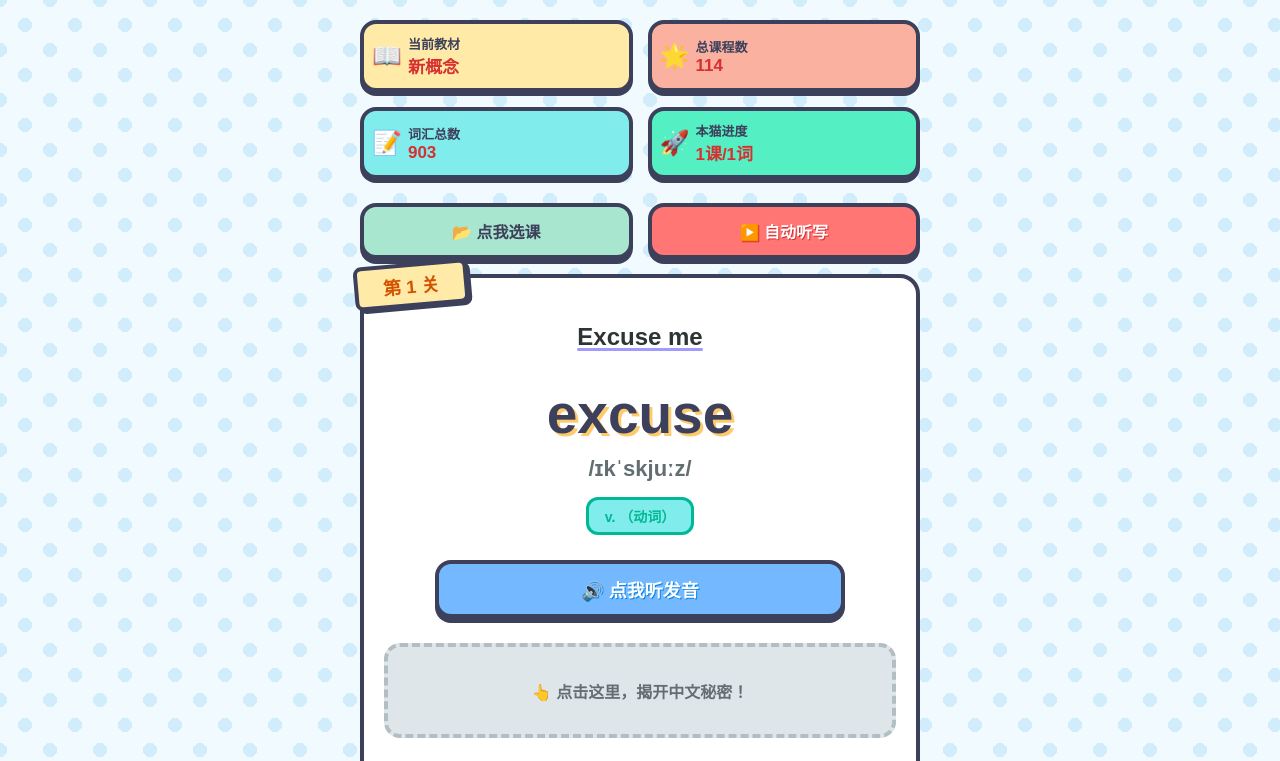
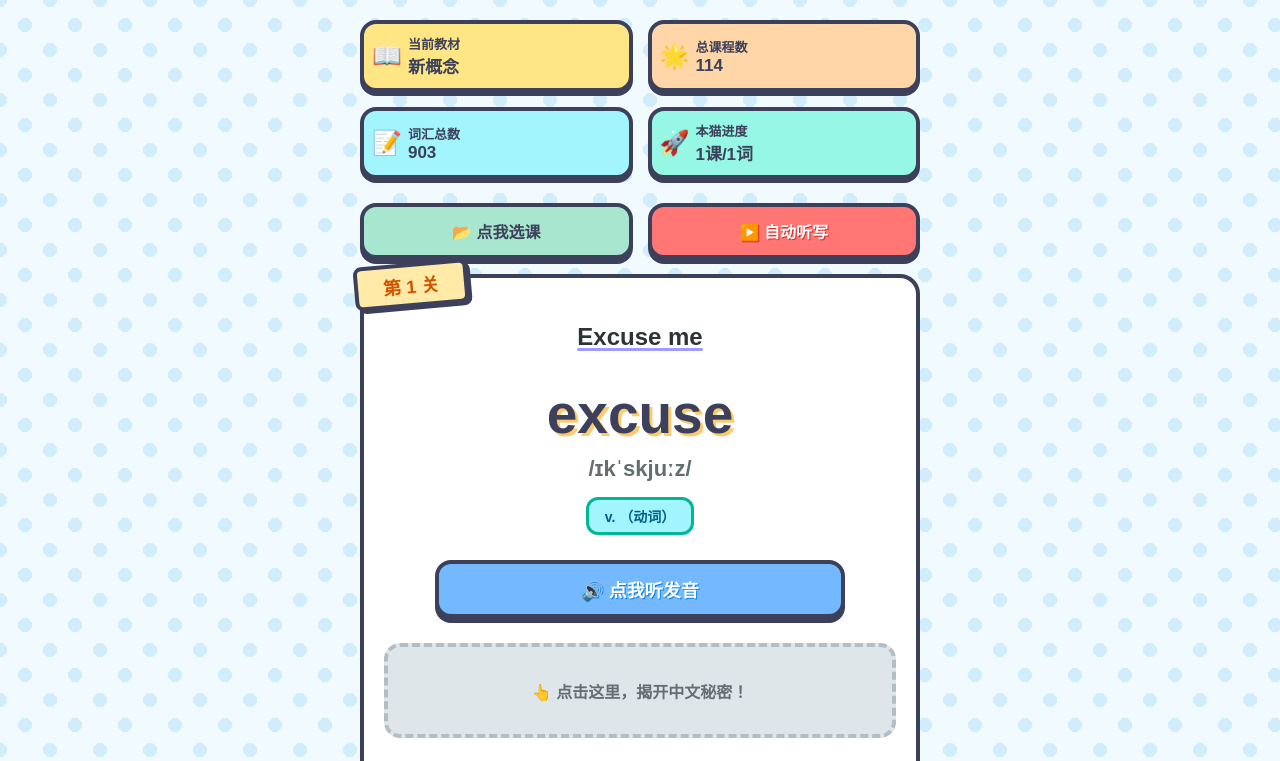
Before and after one commit to zimocc/new1, a Vue app: page / in a window 1280 px wide. Shown: the top 761 px of the page. Built offline with nearby package versions, Linux system fonts and the light colour scheme.

Commit message:
upd: 1. 优化顶部统计卡片配色方案提升柔和度和可读性       2. 调整词性标签配色与文字对比度

```diff
--- a/src/App.vue
+++ b/src/App.vue
@@ -407,15 +407,15 @@ html, body {
   align-items: center;
   gap: 6px;
 }
-.box-yellow { background-color: #ffeaa7; }
-.box-pink { background-color: #fab1a0; }
-.box-blue { background-color: #81ecec; }
-.box-green { background-color: #55efc4; }
+.box-yellow { background-color: #FEE685; }
+.box-pink { background-color: #FFD6A7; }
+.box-blue { background-color: #A2F4FD; }
+.box-green { background-color: #96F7E4; }
 
 .stat-icon { font-size: 24px; }
 .stat-content { display: flex; flex-direction: column; white-space: nowrap; }
 .stat-label { font-size: 13px; color: #3d405b; font-weight: 900; }
-.stat-value { font-size: 17px; font-weight: 900; color: #d63031; }
+.stat-value { font-size: 17px; font-weight: 900; color: #3B415A }
 
 
 /* === 中间发音与学习区 === */
@@ -515,9 +515,10 @@ html, body {
   line-height: 26px; height: 26px; white-space: nowrap;
 }
 .word-pos-tag {
-  background-color: #81ecec; color: #00b894;
+  background-color: #A2F4FD; color: #00b894;
   padding: 6px 16px; border-radius: 12px; font-weight: 900;
   border: 3px solid #00b894; font-size: 14px;
+  color: #005F89;
   /* 防止过长（如物主代词英文）折行导致高度暴增 */
   white-space: nowrap; max-width: 95%; overflow: hidden; text-overflow: ellipsis;
 }
```
